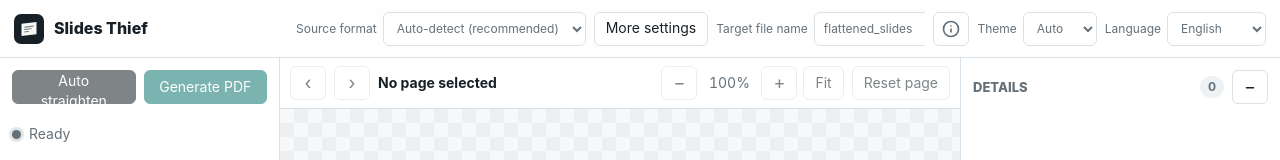
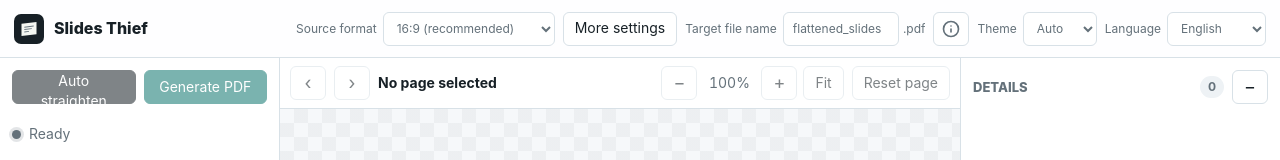
Before and after one commit to waittim/Slides-Thief, a Next.js app in the folder site/: page / in a window 1280 px wide. Shown: the top 160 px of the page. Built offline with nearby package versions, Linux system fonts and the light colour scheme.

Commit message:
Default source format to 16 by 9

```diff
--- a/site/app/ProductInfo.tsx
+++ b/site/app/ProductInfo.tsx
@@ -12,7 +12,7 @@ export function ProductInfo() {
       <div className="productInfoGrid">
         <article>
           <h3>Supported images</h3>
-          <p>JPEG, PNG, WebP, HEIC, and HEIF, with automatic, presentation, A4, Letter, and custom formats.</p>
+          <p>JPEG, PNG, WebP, HEIC, and HEIF. The source format defaults to 16:9, with 4:3, 16:10, A4, Letter, and custom alternatives.</p>
         </article>
         <article>
           <h3>Automatic and manual correction</h3>
--- a/site/app/SlidesThiefApp.tsx
+++ b/site/app/SlidesThiefApp.tsx
@@ -116,7 +116,7 @@ type WorkerMessage =
   | { type: "error"; error: string };
 
 const defaultSettings: Settings = {
-  sourceFormat: "auto",
+  sourceFormat: "16:9",
   outputPageRatio: "match-source",
   width: 2400,
   height: null,
@@ -152,7 +152,7 @@ const localeOptions: { value: LocaleValue; label: string }[] = [
 
 const ratioUiCopy: Record<LocaleValue, {
   sourceFormat: string;
-  autoDetect: string;
+  recommended16x9: string;
   presentationGroup: string;
   documentGroup: string;
   custom: string;
@@ -165,7 +165,7 @@ const ratioUiCopy: Record<LocaleValue, {
 }> = {
   "zh-CN": {
     sourceFormat: "原稿格式",
-    autoDetect: "自动识别（推荐）",
+    recommended16x9: "16:9（推荐）",
     presentationGroup: "幻灯片",
     documentGroup: "文档",
     custom: "自定义比例",
@@ -178,7 +178,7 @@ const ratioUiCopy: Record<LocaleValue, {
   },
   "zh-TW": {
     sourceFormat: "原稿格式",
-    autoDetect: "自動識別（建議）",
+    recommended16x9: "16:9（建議）",
     presentationGroup: "投影片",
     documentGroup: "文件",
     custom: "自訂比例",
@@ -191,7 +191,7 @@ const ratioUiCopy: Record<LocaleValue, {
   },
   en: {
     sourceFormat: "Source format",
-    autoDetect: "Auto-detect (recommended)",
+    recommended16x9: "16:9 (recommended)",
     presentationGroup: "Presentation",
     documentGroup: "Document",
     custom: "Custom ratio",
@@ -204,7 +204,7 @@ const ratioUiCopy: Record<LocaleValue, {
   },
   es: {
     sourceFormat: "Formato original",
-    autoDetect: "Detección automática (recomendado)",
+    recommended16x9: "16:9 (recomendado)",
     presentationGroup: "Presentación",
     documentGroup: "Documento",
     custom: "Relación personalizada",
@@ -217,7 +217,7 @@ const ratioUiCopy: Record<LocaleValue, {
   },
   fr: {
     sourceFormat: "Format de l’original",
-    autoDetect: "Détection automatique (recommandé)",
+    recommended16x9: "16:9 (recommandé)",
     presentationGroup: "Présentation",
     documentGroup: "Document",
     custom: "Format personnalisé",
@@ -230,7 +230,7 @@ const ratioUiCopy: Record<LocaleValue, {
   },
   de: {
     sourceFormat: "Vorlagenformat",
-    autoDetect: "Automatisch erkennen (empfohlen)",
+    recommended16x9: "16:9 (empfohlen)",
     presentationGroup: "Präsentation",
     documentGroup: "Dokument",
     custom: "Eigenes Seitenverhältnis",
@@ -243,7 +243,7 @@ const ratioUiCopy: Record<LocaleValue, {
   },
   ja: {
     sourceFormat: "原稿形式",
-    autoDetect: "自動検出（推奨）",
+    recommended16x9: "16:9（推奨）",
     presentationGroup: "プレゼンテーション",
     documentGroup: "文書",
     custom: "カスタム比率",
@@ -256,7 +256,7 @@ const ratioUiCopy: Record<LocaleValue, {
   },
   ko: {
     sourceFormat: "원본 형식",
-    autoDetect: "자동 감지(권장)",
+    recommended16x9: "16:9(권장)",
     presentationGroup: "프레젠테이션",
     documentGroup: "문서",
     custom: "사용자 지정 비율",
@@ -269,7 +269,7 @@ const ratioUiCopy: Record<LocaleValue, {
   },
   "pt-BR": {
     sourceFormat: "Formato original",
-    autoDetect: "Detecção automática (recomendado)",
+    recommended16x9: "16:9 (recomendado)",
     presentationGroup: "Apresentação",
     documentGroup: "Documento",
     custom: "Proporção personalizada",
@@ -1147,7 +1147,6 @@ function resolvedSlideRatio(slide: SlideItem, settings: Settings) {
   return sourceFormatRatioValue(
     settings.sourceFormat,
     settings.sourceCustomRatio,
-    slide.sourceRatio,
   );
 }
 
@@ -2192,9 +2191,7 @@ export function SlidesThiefApp() {
     worker.postMessage({
       type: "detect",
       files: [{ id: selectedSlide.id, name: selectedSlide.name, file: selectedSlide.file }],
-      settings: settings.sourceFormat === "auto"
-        ? { ...settings, batchSourceRatio: selectedSlide.sourceRatio }
-        : settings,
+      settings,
     });
   };
 
@@ -2321,9 +2318,8 @@ export function SlidesThiefApp() {
                       }
                     }}
                   >
-                    <option value="auto">{ratioUi.autoDetect}</option>
                     <optgroup label={ratioUi.presentationGroup}>
-                      <option value="16:9">{text.ratio16x9}</option>
+                      <option value="16:9">{ratioUi.recommended16x9}</option>
                       <option value="4:3">{text.ratio4x3}</option>
                       <option value="16:10">16:10</option>
                     </optgroup>
--- a/site/app/page.tsx
+++ b/site/app/page.tsx
@@ -27,7 +27,7 @@ const structuredData = {
   author: { "@type": "Person", name: "Zekun Wang", url: "https://github.com/waittim" },
   featureList: [
     "Automatic slide and document boundary detection",
-    "Automatic batch source format detection",
+    "16:9 recommended source format with explicit alternatives",
     "Manual four-corner correction",
     "Perspective correction",
     "HEIC and HEIF support",
--- a/site/app/ratio.ts
+++ b/site/app/ratio.ts
@@ -1,5 +1,4 @@
 export type SourceFormat =
-  | "auto"
   | "16:9"
   | "4:3"
   | "16:10"
@@ -75,64 +74,10 @@ export function parseRatio(value: string): number {
   return Number.isFinite(num) && num > 0 ? num : 16 / 9;
 }
 
-const AUTO_SOURCE_RATIOS = [
-  RATIO_PRESETS["16:9"],
-  RATIO_PRESETS["16:10"],
-  RATIO_PRESETS["a4-landscape"],
-  RATIO_PRESETS["4:3"],
-  RATIO_PRESETS["letter-landscape"],
-  RATIO_PRESETS["letter-portrait"],
-  RATIO_PRESETS["a4-portrait"],
-];
-
-export type BatchSourceRatioCandidate = {
-  ratio: number;
-  confidence?: number;
-  reliable?: boolean;
-};
-
-export function nearestSourceFormatRatio(estimatedRatio: number): number {
-  if (!Number.isFinite(estimatedRatio) || estimatedRatio <= 0) return RATIO_PRESETS["16:9"];
-  return AUTO_SOURCE_RATIOS.reduce((nearest, candidate) =>
-    Math.abs(Math.log(estimatedRatio / candidate)) < Math.abs(Math.log(estimatedRatio / nearest))
-      ? candidate
-      : nearest
-  );
-}
-
-export function consensusSourceFormatRatio(
-  candidates: BatchSourceRatioCandidate[],
-): number {
-  const valid = candidates.filter(({ ratio }) => Number.isFinite(ratio) && ratio > 0);
-  if (!valid.length) return RATIO_PRESETS["16:9"];
-
-  const reliable = valid.filter((candidate) => candidate.reliable !== false);
-  const pool = reliable.length ? reliable : valid;
-  const votes = new Map<number, number>();
-
-  for (const candidate of pool) {
-    const ratio = nearestSourceFormatRatio(candidate.ratio);
-    const confidence = Number.isFinite(candidate.confidence)
-      ? Math.max(0.1, Math.min(1, candidate.confidence!))
-      : 0.5;
-    votes.set(ratio, (votes.get(ratio) ?? 0) + confidence);
-  }
-
-  return AUTO_SOURCE_RATIOS.reduce((winner, ratio) =>
-    (votes.get(ratio) ?? 0) > (votes.get(winner) ?? 0) ? ratio : winner
-  );
-}
-
 export function sourceFormatRatioValue(
   value: SourceFormat,
   customRatio?: number,
-  detectedRatio?: number,
 ): number {
-  if (value === "auto") {
-    return Number.isFinite(detectedRatio) && (detectedRatio ?? 0) > 0
-      ? detectedRatio!
-      : RATIO_PRESETS["16:9"];
-  }
   if (value === "custom") {
     return Number.isFinite(customRatio) && (customRatio ?? 0) > 0 ? customRatio! : 16 / 9;
   }
--- a/site/app/slides-worker.ts
+++ b/site/app/slides-worker.ts
@@ -7,8 +7,6 @@ import { detectQuad } from "./detection/detect";
 import type { DetectionResult, DetectionSettings, Quad } from "./detection/types";
 import { constrainedImageSize } from "./image-sizing";
 import {
-  consensusSourceFormatRatio,
-  nearestSourceFormatRatio,
   outputPageRatioValue,
   pdfPageDimensions,
   sourceFormatRatioValue,
@@ -19,7 +17,6 @@ import {
 type Settings = {
   sourceFormat: SourceFormat;
   sourceCustomRatio?: number;
-  batchSourceRatio?: number;
   outputPageRatio: OutputPageRatio;
   width: number;
   height: number | null;
@@ -75,11 +72,10 @@ async function detectFiles(files: JobFile[], settings: Settings) {
     height: number;
     result: ReturnType<typeof workerDetectionResult>;
   }> = [];
-  const sourceRatioHint = settings.sourceFormat === "auto"
-    ? validRatio(settings.batchSourceRatio)
-      ? settings.batchSourceRatio
-      : undefined
-    : sourceFormatRatioValue(settings.sourceFormat, settings.sourceCustomRatio);
+  const sourceRatioHint = sourceFormatRatioValue(
+    settings.sourceFormat,
+    settings.sourceCustomRatio,
+  );
 
   for (const item of files) {
     let bitmap: ImageBitmap | null = null;
@@ -114,10 +110,9 @@ async function detectFiles(files: JobFile[], settings: Settings) {
     }
   }
 
-  postBatchResults(
+  postDetectionResults(
     preliminary.map(({ result }) => result),
     "preliminary",
-    settings,
   );
 
   const priors = buildBatchPriors(preliminary.map(({ item, width, height, result }) =>
@@ -188,57 +183,20 @@ async function detectFiles(files: JobFile[], settings: Settings) {
     }
   }
 
-  postBatchResults(finalResults, "final", settings);
+  postDetectionResults(finalResults, "final");
 }
 
-function validRatio(value: number | undefined): value is number {
-  return Number.isFinite(value) && (value ?? 0) > 0;
-}
-
-function batchSourceRatio(
-  results: Array<ReturnType<typeof workerDetectionResult>>,
-  settings: Settings,
-) {
-  if (settings.sourceFormat !== "auto") {
-    return sourceFormatRatioValue(settings.sourceFormat, settings.sourceCustomRatio);
-  }
-  if (validRatio(settings.batchSourceRatio)) return settings.batchSourceRatio;
-  return consensusSourceFormatRatio(results.map((result) => ({
-    ratio: result.sourceRatio,
-    confidence: result.confidence,
-    reliable: result.method !== "fallback-frame" && result.confidence >= 0.55,
-  })));
-}
-
-function postBatchResults(
+function postDetectionResults(
   results: Array<ReturnType<typeof workerDetectionResult>>,
   phase: "preliminary" | "final",
-  settings: Settings,
 ) {
-  const sourceRatio = batchSourceRatio(results, settings);
   for (const result of results) {
     scope.postMessage({
       type: "detect-result",
       phase,
-      result: {
-        ...result,
-        sourceRatio,
-        diagnostics: {
-          ...result.diagnostics,
-          sourceRatio,
-          batchSourceRatio: sourceRatio,
-        },
-      },
+      result,
     });
   }
-}
-
-function estimateQuadAspect(quad: Quad): number {
-  const edgeLength = (start: Quad[number], end: Quad[number]) =>
-    Math.hypot(end[0] - start[0], end[1] - start[1]);
-  const horizontal = (edgeLength(quad[0], quad[1]) + edgeLength(quad[3], quad[2])) / 2;
-  const vertical = (edgeLength(quad[0], quad[3]) + edgeLength(quad[1], quad[2])) / 2;
-  return horizontal / Math.max(1, vertical);
 }
 
 function workerDetectionResult(
@@ -253,13 +211,9 @@ function workerDetectionResult(
   const scaleX = width / detectionWidth;
   const scaleY = height / detectionHeight;
   const quad = detection.quad.map(([x, y]) => [x * scaleX, y * scaleY]) as Quad;
-  const detectedRatio = validRatio(settings.batchSourceRatio)
-    ? settings.batchSourceRatio
-    : nearestSourceFormatRatio(estimateQuadAspect(quad));
   const sourceRatio = sourceFormatRatioValue(
     settings.sourceFormat,
     settings.sourceCustomRatio,
-    detectedRatio,
   );
   return {
     id,
```
Also changed, not shown: site/public/llms-full.txt, site/public/llms.txt, 2 other files (tests, documents, lock files or other folders).
